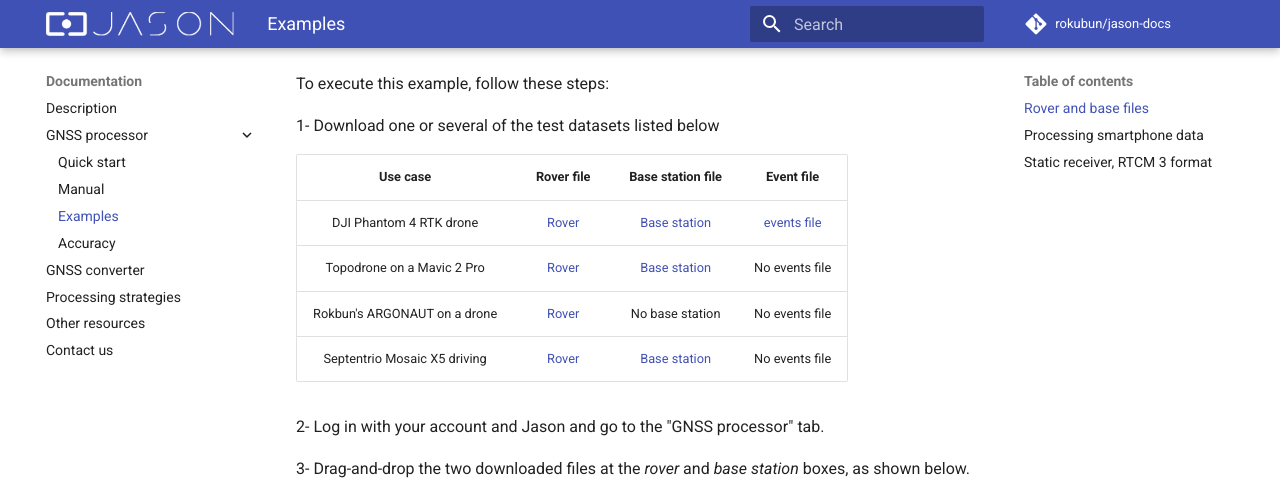
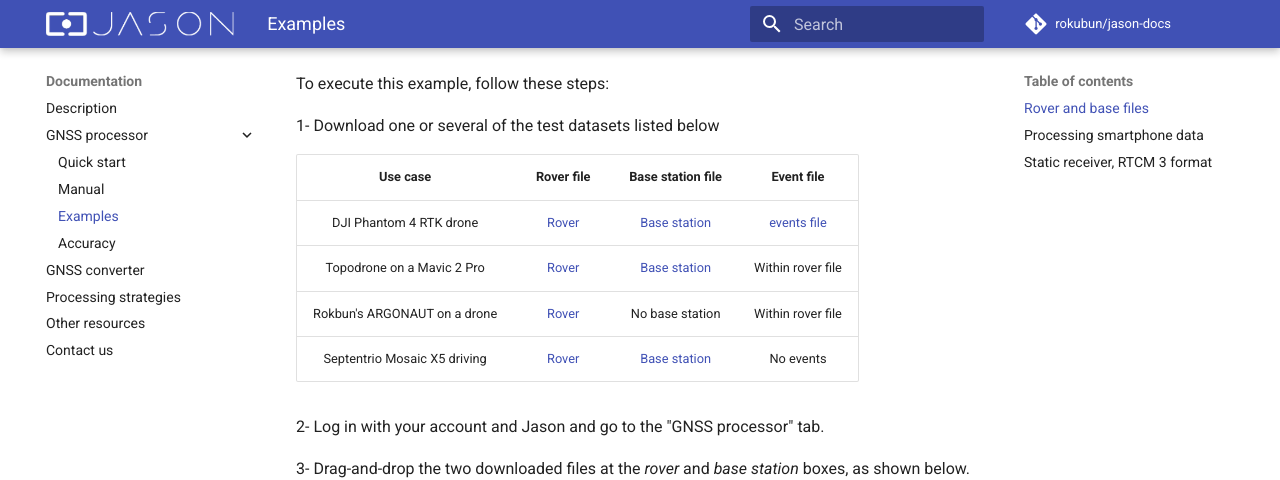
Before and after one commit to rokubun/jason-docs, an MkDocs documentation site: the page built from docs/examples.md, in a window 1280 px wide and 900 px high, scrolled down 462 px. Shown: the top 480 px of the window. Built offline with MkDocs 1.6.1 and Material for MkDocs 9.7.7, drawn with Linux system fonts in a browser that asks for light colours; some web fonts are replaced; comment, search, counter and statistics services are not loaded.

Commit message:
fix: table changing event files

```diff
--- a/docs/examples.md
+++ b/docs/examples.md
@@ -23,9 +23,9 @@
 Use case | Rover file | Base station file | Event file
 :---:|:---:|:---:|:---:
 DJI Phantom 4 RTK drone| [Rover](https://jason-docs.s3.eu-central-1.amazonaws.com/DJI_with_cam_events/101_0082_Rinex.rnx) | [Base station](https://jason-docs.s3.eu-central-1.amazonaws.com/DJI_with_cam_events/RTK134_202102051543_13ALG6P0050051.DAT) | [events file](https://jason-docs.s3.eu-central-1.amazonaws.com/DJI_with_cam_events/101_0082_Timestamp.MRK) | No events file
-Topodrone on a Mavic 2 Pro | [Rover](https://jason-docs.s3.eu-central-1.amazonaws.com/Topodrone/XXXX00CAT_R_20201201204_22M_01S_MO.rnx) | [Base station](https://jason-docs.s3.eu-central-1.amazonaws.com/Topodrone/MARE00ESP_R_20201201204_22M_01S_MO.rnx) | No events file
-Rokbun's ARGONAUT on a drone | [Rover](https://jason-docs.s3.eu-central-1.amazonaws.com/Rokubun+ARGONAUT/argonaut_cam.rok) | No base station | No events file
-Septentrio Mosaic X5 driving | [Rover](https://jason-docs.s3.eu-central-1.amazonaws.com/Cardedeu_Driving_MosaicX5_1Hz/XXXX00CAT_R_20203401333_01H_01S_MO.rnx) | [Base station](https://jason-docs.s3.eu-central-1.amazonaws.com/Cardedeu_Driving_MosaicX5_1Hz/MARE00ESP_R_20203401333_82M_01S_MO.rnx) | No events file
+Topodrone on a Mavic 2 Pro | [Rover](https://jason-docs.s3.eu-central-1.amazonaws.com/Topodrone/XXXX00CAT_R_20201201204_22M_01S_MO.rnx) | [Base station](https://jason-docs.s3.eu-central-1.amazonaws.com/Topodrone/MARE00ESP_R_20201201204_22M_01S_MO.rnx) | Within rover file
+Rokbun's ARGONAUT on a drone | [Rover](https://jason-docs.s3.eu-central-1.amazonaws.com/Rokubun+ARGONAUT/argonaut_cam.rok) | No base station | Within rover file
+Septentrio Mosaic X5 driving | [Rover](https://jason-docs.s3.eu-central-1.amazonaws.com/Cardedeu_Driving_MosaicX5_1Hz/XXXX00CAT_R_20203401333_01H_01S_MO.rnx) | [Base station](https://jason-docs.s3.eu-central-1.amazonaws.com/Cardedeu_Driving_MosaicX5_1Hz/MARE00ESP_R_20203401333_82M_01S_MO.rnx) | No events
 
 2- Log in with your account and Jason and go to the "GNSS processor" tab.
 
```
